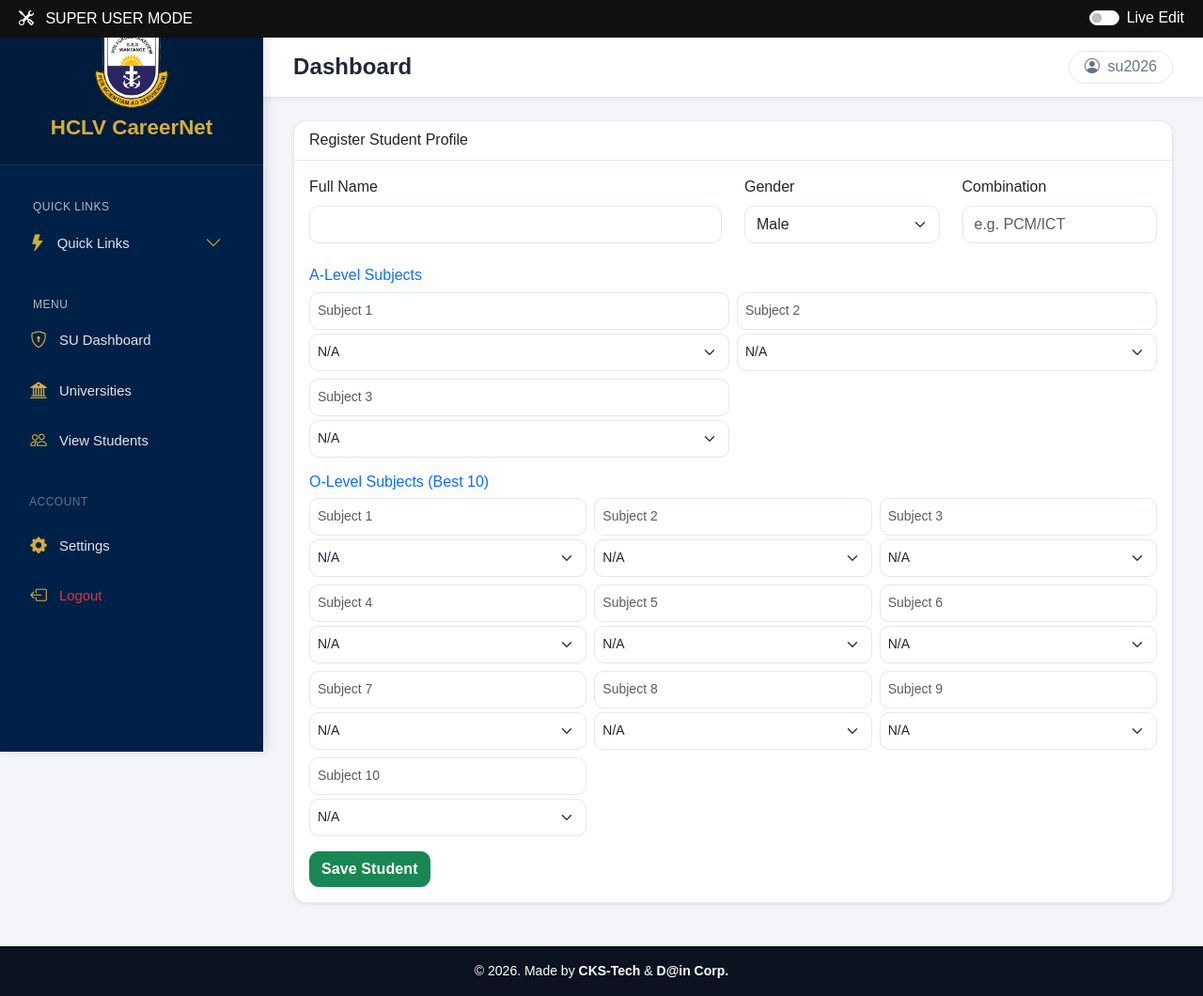
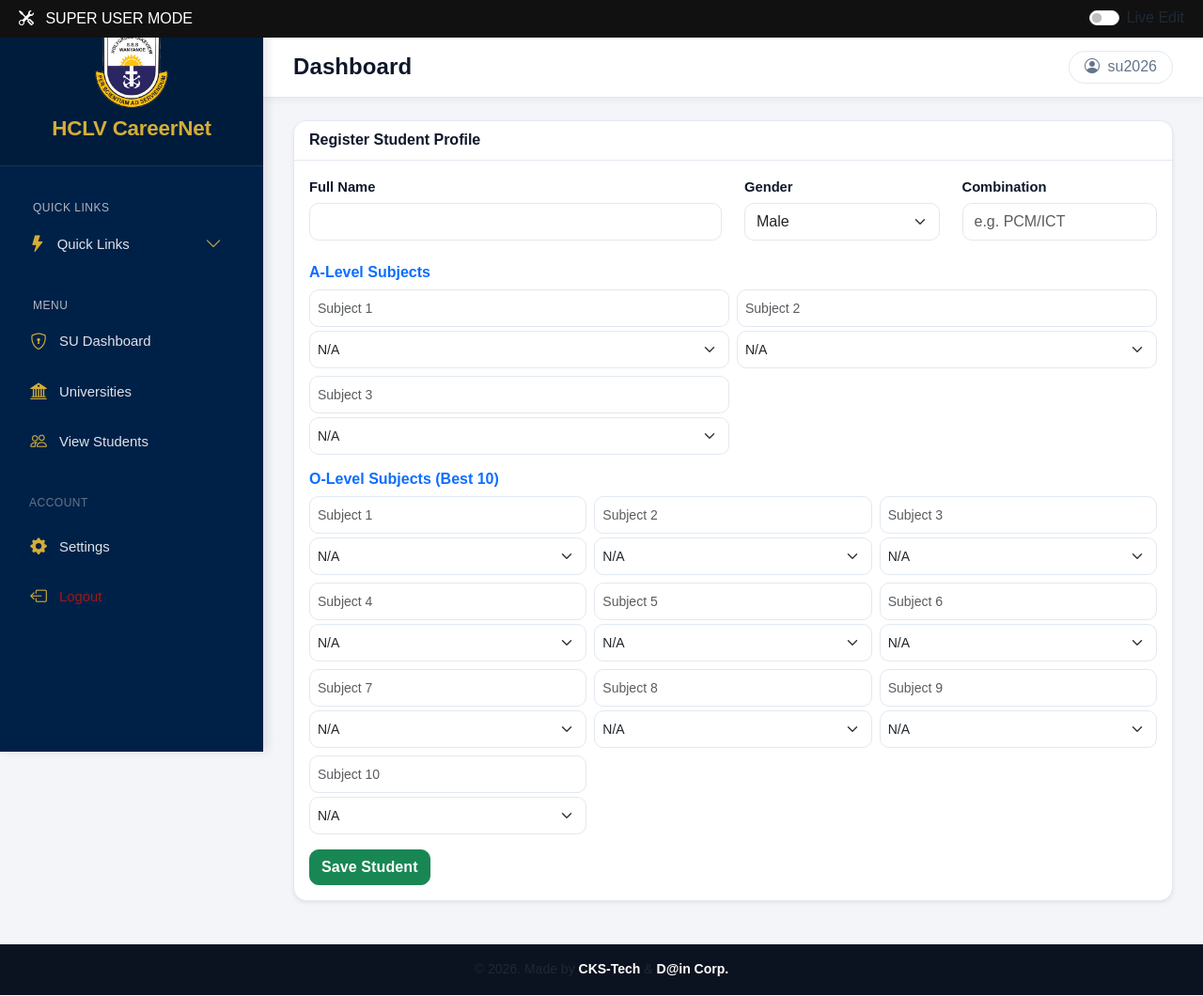
Before and after one commit to ellaish27/careernetv2.0, a Flask app: page /admin/student/add in a window 1280 px wide. Shown: the whole page at 94% size. Run offline with Flask 3, Linux system fonts and the light colour scheme; a user stored in the database is signed in; data comes from the database, SQL or seed files in the repository; data that the repository does not hold is empty; some libraries are stand-ins or nearby versions.

Commit message:
Enhance site-wide professional typography and theme consistency
Introduce theme-aware CSS variables for headings, card headers, and alert text, and update hardcoded colors in journey tracker and page templates for improved readability across all themes.

Replit-Commit-Author: Agent
Replit-Commit-Session-Id: e544159e-1984-4170-ab70-9ad10ecca114
Replit-Commit-Checkpoint-Type: full_checkpoint
Replit-Commit-Event-Id: d5e03295-4865-40ad-b8cb-d64d85a3fa16
Replit-Commit-Screenshot-Url: https://storage.googleapis.com/screenshot-production-us-central1/fce896ec-01cf-454e-b223-e2f27e9c74fb/e544159e-1984-4170-ab70-9ad10ecca114/e7HUUD1
Replit-Helium-Checkpoint-Created: true

```diff
--- a/templates/base.html
+++ b/templates/base.html
@@ -16,7 +16,9 @@
             --font-family: {{ site_theme.get("font-family", "Segoe UI") }};
             --body-bg: #f3f5f9;
             --text-color: #1f2937;
+            --heading-color: #0f172a;
             --card-bg: #ffffff;
+            --card-header-bg: #ffffff;
             --muted-text: #64748b;
             --border-color: #e2e8f0;
             --shadow-sm: 0 2px 8px rgba(15, 23, 42, 0.06);
@@ -24,6 +26,10 @@
             --radius-md: 10px;
             --radius-lg: 14px;
             --link-color: #1d4ed8;
+            --warning-text: #92400e;
+            --info-text: #0369a1;
+            --success-text: #166534;
+            --danger-text: #991b1b;
             --sidebar-text: rgba(255,255,255,0.88);
             --sidebar-text-muted: rgba(255,255,255,0.68);
             --sidebar-hover-bg: rgba(255,255,255,0.14);
@@ -36,9 +42,15 @@
                 --font-family: {{ user_theme.font }};
                 --body-bg: {{ user_theme.bg }};
                 --text-color: {{ user_theme.text }};
+                --heading-color: {{ user_theme.text }};
                 --card-bg: transparent;
+                --card-header-bg: color-mix(in srgb, {{ user_theme.text }} 6%, transparent);
                 --muted-text: color-mix(in srgb, {{ user_theme.text }} 72%, transparent);
                 --border-color: color-mix(in srgb, {{ user_theme.text }} 22%, transparent);
+                --warning-text: {{ user_theme.text }};
+                --info-text: {{ user_theme.text }};
+                --success-text: {{ user_theme.text }};
+                --danger-text: {{ user_theme.text }};
                 --sidebar-text: {{ user_theme.text }};
                 --sidebar-text-muted: color-mix(in srgb, {{ user_theme.text }} 72%, transparent);
                 --sidebar-hover-bg: color-mix(in srgb, {{ user_theme.text }} 14%, transparent);
@@ -51,10 +63,16 @@
             :root {
                 --sidebar-bg: #070d18;
                 --card-bg: #0f172a;
-                --text-color: #ffffff;
-                --muted-text: rgba(255,255,255,0.74);
+                --card-header-bg: rgba(255,255,255,0.04);
+                --text-color: #f8fafc;
+                --heading-color: #ffffff;
+                --muted-text: rgba(255,255,255,0.72);
                 --border-color: rgba(255,255,255,0.10);
                 --link-color: #a5c9ff;
+                --warning-text: #fbbf24;
+                --info-text: #67e8f9;
+                --success-text: #4ade80;
+                --danger-text: #fca5a5;
                 --sidebar-text: rgba(255,255,255,0.90);
                 --sidebar-text-muted: rgba(255,255,255,0.68);
                 --sidebar-hover-bg: rgba(255,255,255,0.12);
@@ -116,8 +134,14 @@
                 --sidebar-bg: #000000;
                 --accent-color: #0ff;
                 --text-color: #ffffff;
+                --heading-color: #ffffff;
+                --card-header-bg: rgba(255,255,255,0.06);
                 --muted-text: rgba(255,255,255,0.78);
                 --link-color: #67e8f9;
+                --warning-text: #fde047;
+                --info-text: #67e8f9;
+                --success-text: #86efac;
+                --danger-text: #fca5a5;
                 --sidebar-text: rgba(255,255,255,0.92);
                 --sidebar-text-muted: rgba(255,255,255,0.74);
                 --sidebar-hover-bg: rgba(255,255,255,0.16);
@@ -126,10 +150,16 @@
             :root {
                 --body-bg: #050814;
                 --text-color: #ffffff;
+                --heading-color: #ffffff;
                 --muted-text: rgba(255,255,255,0.78);
                 --border-color: rgba(255,255,255,0.14);
                 --card-bg: rgba(255,255,255,0.10);
+                --card-header-bg: rgba(255,255,255,0.06);
                 --link-color: #93c5fd;
+                --warning-text: #fde68a;
+                --info-text: #93c5fd;
+                --success-text: #86efac;
+                --danger-text: #fca5a5;
                 --sidebar-text: rgba(255,255,255,0.92);
                 --sidebar-text-muted: rgba(255,255,255,0.74);
                 --sidebar-hover-bg: rgba(255,255,255,0.16);
@@ -164,11 +194,17 @@
             :root {
                 --body-bg: #071321;
                 --text-color: #ffffff;
+                --heading-color: #ffffff;
                 --muted-text: rgba(255,255,255,0.78);
                 --border-color: rgba(255,255,255,0.14);
                 --card-bg: rgba(255,255,255,0.08);
+                --card-header-bg: rgba(255,255,255,0.05);
                 --accent-color: #22c55e;
                 --link-color: #a5b4fc;
+                --warning-text: #fde68a;
+                --info-text: #a5b4fc;
+                --success-text: #86efac;
+                --danger-text: #fca5a5;
                 --sidebar-bg: #04101c;
                 --sidebar-text: rgba(255,255,255,0.92);
                 --sidebar-text-muted: rgba(255,255,255,0.74);
@@ -186,11 +222,17 @@
             :root {
                 --body-bg: #160a1b;
                 --text-color: #ffffff;
+                --heading-color: #ffffff;
                 --muted-text: rgba(255,255,255,0.78);
                 --border-color: rgba(255,255,255,0.14);
                 --card-bg: rgba(255,255,255,0.08);
+                --card-header-bg: rgba(255,255,255,0.05);
                 --accent-color: #fb7185;
                 --link-color: #fda4af;
+                --warning-text: #fde68a;
+                --info-text: #fbcfe8;
+                --success-text: #bbf7d0;
+                --danger-text: #fecaca;
                 --sidebar-bg: #140715;
                 --sidebar-text: rgba(255,255,255,0.92);
                 --sidebar-text-muted: rgba(255,255,255,0.74);
@@ -207,14 +249,55 @@
         {% endif %}
 
         body {
-            font-family: var(--font-family), Roboto, sans-serif;
+            font-family: var(--font-family), "Segoe UI", Roboto, system-ui, -apple-system, sans-serif;
             background-color: var(--body-bg);
             color: var(--text-color);
             line-height: 1.55;
+            -webkit-font-smoothing: antialiased;
+            -moz-osx-font-smoothing: grayscale;
+            text-rendering: optimizeLegibility;
         }
-        a { color: var(--link-color); }
-        a:hover { filter: brightness(1.05); }
+        a { color: var(--link-color); text-decoration: none; }
+        a:hover { filter: brightness(1.08); text-decoration: underline; }
         .text-muted { color: var(--muted-text) !important; }
+
+        /* --- PROFESSIONAL TYPOGRAPHY --- */
+        h1, h2, h3, h4, h5, h6,
+        .h1, .h2, .h3, .h4, .h5, .h6 {
+            color: var(--heading-color);
+            font-weight: 700;
+            letter-spacing: -0.01em;
+            line-height: 1.25;
+        }
+        h1, .h1 { font-weight: 800; letter-spacing: -0.02em; }
+        h5, .h5, h6, .h6 { font-weight: 600; letter-spacing: 0; }
+        p, li, td, th, label, input, select, textarea, button {
+            color: var(--text-color);
+        }
+        .form-label, label.form-label {
+            color: var(--heading-color);
+            font-weight: 600;
+            font-size: 0.92rem;
+            margin-bottom: 0.35rem;
+        }
+        small, .small { color: var(--muted-text); }
+        strong, b { color: var(--heading-color); font-weight: 700; }
+
+        /* Theme-aware Bootstrap text utilities (so they don't look harsh on light or wash out on dark) */
+        .text-warning { color: var(--warning-text) !important; }
+        .text-info    { color: var(--info-text) !important; }
+        .text-success { color: var(--success-text) !important; }
+        .text-danger  { color: var(--danger-text) !important; }
+
+        /* Make `card-header bg-white` theme-aware so dark themes don't get a stark white bar */
+        .card-header.bg-white {
+            background-color: var(--card-header-bg) !important;
+            color: var(--heading-color);
+            font-weight: 600;
+        }
+        .card-header { color: var(--heading-color); }
+        .table { color: var(--text-color); }
+        .table > :not(caption) > * > * { color: inherit; }
 
         /* Animated theme backdrop (Glass/Aurora/Sunset) */
         #theme-bg {
--- a/templates/page.html
+++ b/templates/page.html
@@ -20,6 +20,6 @@
     .page-content a { color: var(--accent-color, #D4AF37); text-decoration: underline; }
     .page-content table { width: 100%; border-collapse: collapse; margin: 1rem 0; }
     .page-content th, .page-content td { border: 1px solid #dee2e6; padding: 8px 12px; text-align: left; }
-    .page-content th { background-color: #f8f9fa; }
+    .page-content th { background-color: var(--card-header-bg, #f8f9fa); color: var(--heading-color, inherit); }
 </style>
 {% endblock %}
```
Also changed, not shown: templates/student/journey_tracker.html (+4 -4 lines).
